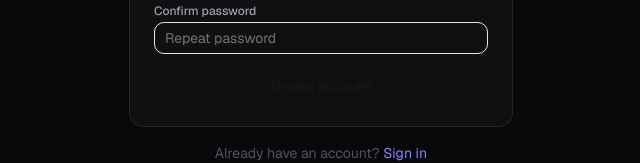
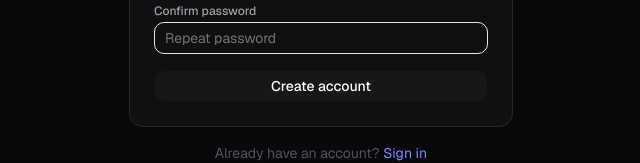
Before and after one commit to mudit465/trading-journal, a Next.js app: page /auth/register in a window 1280 px wide. Shown: the part 554-717 px from the top of the page, without its empty margins (319-959 px from the left). Built offline with nearby package versions, Linux system fonts and the light colour scheme.

Commit message:
Fix another primary button variant

```diff
--- a/src/app/auth/login/page.tsx
+++ b/src/app/auth/login/page.tsx
@@ -135,7 +135,7 @@ export default function LoginPage() {
 
             <Button
               type="submit"
-              variant="primary"
+              variant="default"
               className="w-full"
               disabled={isSubmitting || googleLoading}
             >
--- a/src/app/auth/register/page.tsx
+++ b/src/app/auth/register/page.tsx
@@ -146,7 +146,7 @@ export default function RegisterPage() {
               {errors.confirmPassword && <p className="text-xs text-red-400">{errors.confirmPassword.message}</p>}
             </div>
 
-            <Button type="submit" variant="primary" className="w-full" disabled={isSubmitting || googleLoading}>
+            <Button type="submit" variant="default" className="w-full" disabled={isSubmitting || googleLoading}>
               {isSubmitting && <Loader2 className="h-4 w-4 animate-spin" />}
               Create account
             </Button>
--- a/src/components/concepts/concepts-manager.tsx
+++ b/src/components/concepts/concepts-manager.tsx
@@ -65,7 +65,7 @@ export function ConceptsManager({ initialConcepts }: ConceptsManagerProps) {
               onKeyDown={(e) => e.key === "Enter" && handleCreate()}
               className="flex-1"
             />
-            <Button variant="primary" onClick={handleCreate} disabled={isPending || !newName.trim()}>
+            <Button variant="default" onClick={handleCreate} disabled={isPending || !newName.trim()}>
               {isPending ? <Loader2 className="h-4 w-4 animate-spin" /> : <Plus className="h-4 w-4" />}
             </Button>
           </div>
--- a/src/components/trades/trade-form.tsx
+++ b/src/components/trades/trade-form.tsx
@@ -726,7 +726,7 @@ export function TradeForm({ concepts = [], defaultDate, trade, onSuccess }: Trad
 
       {/* ── Submit ─────────────────────────────────────────────────── */}
       <div className="flex gap-3 pt-1">
-        <Button type="submit" variant="primary" className="flex-1" disabled={isPending}>
+        <Button type="submit" variant="default" className="flex-1" disabled={isPending}>
           {isPending && <Loader2 className="h-4 w-4 animate-spin mr-2" />}
           {isEdit ? "Save changes" : "Log trade"}
         </Button>
```
